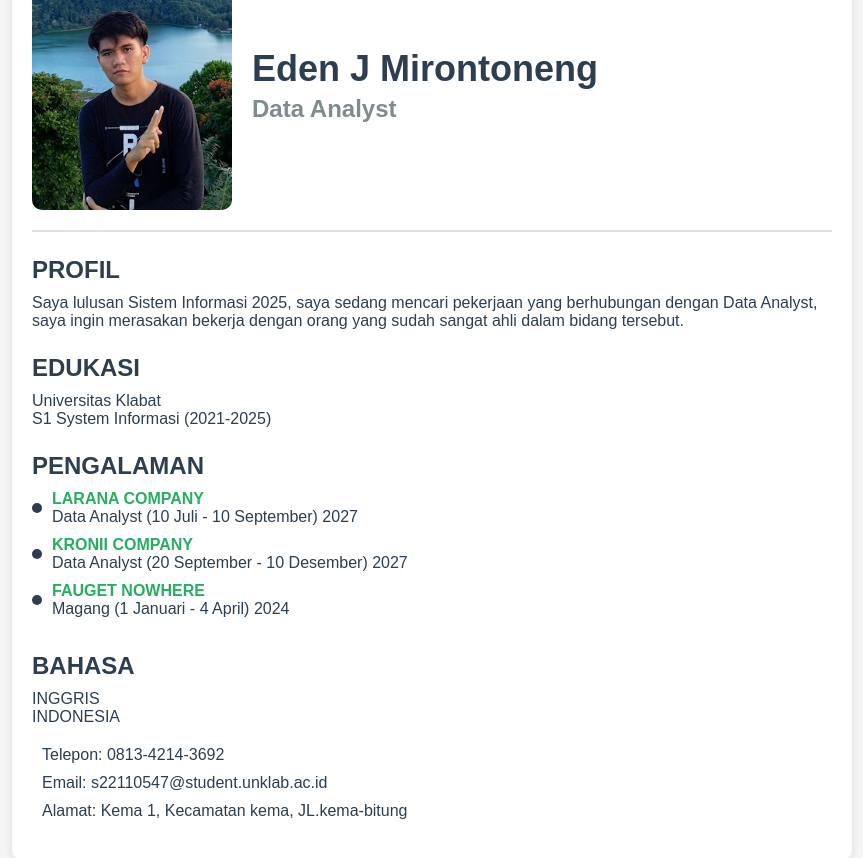
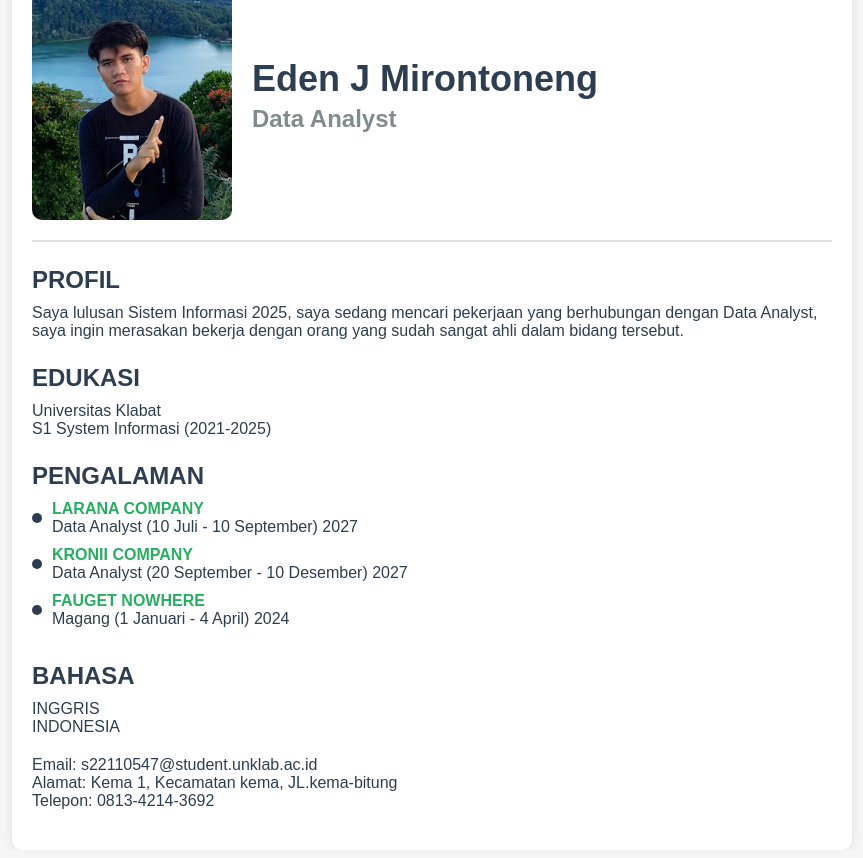
Before and after one commit to TokDalang1/mid-project-cv, a React (Create React App) app: page / in a window 1280 px wide. Shown: the whole page, without its empty margins (208-1071 px from the left). Built offline with nearby package versions, Linux system fonts and the light colour scheme.

Commit message:
adding new components

```diff
--- a/src/App.js
+++ b/src/App.js
@@ -1,80 +1,68 @@
 import "./App.css";
+import ContactInfoNumb from "./Components/ContactInfoNum";
+import Header from "./Components/Header";
 function App() {
   return (
-    <body>
-      <div class="container">
-        <div class="header">
-          <img
-            alt="my photo"
-            height="250"
-            src="images/Screenshot 2024-11-12 230633.png"
-            width="200"
-          />
-          <div class="info">
-            <h1>Eden J Mirontoneng</h1>
-            <h2>Data Analyst</h2>
-          </div>
-        </div>
-        <div class="section">
+    <div className="container">
+      <Header />
+      <div className="section">
         <h3>PROFIL</h3>
         <p>
-            Saya lulusan Sistem Informasi 2025, saya sedang mencari pekerjaan
-            yang berhubungan dengan Data Analyst, saya ingin merasakan bekerja
-            dengan orang yang sudah sangat ahli dalam bidang tersebut.
+          Saya lulusan Sistem Informasi 2025, saya sedang mencari pekerjaan yang
+          berhubungan dengan Data Analyst, saya ingin merasakan bekerja dengan
+          orang yang sudah sangat ahli dalam bidang tersebut.
         </p>
       </div>
-        <div class="section">
+      <div className="section">
         <h3>EDUKASI</h3>
         <p>Universitas Klabat</p>
         <p>S1 System Informasi (2021-2025)</p>
       </div>
-        <div class="section">
+      <div className="section">
         <h3>PENGALAMAN</h3>
-          <div class="experience">
-            <div class="item">
-              <div class="dot"></div>
-              <div class="details">
+        <div className="experience">
+          <div className="item">
+            <div className="dot" />
+            <div className="details">
               <span>LARANA COMPANY</span>
               Data Analyst (10 Juli - 10 September) 2027
             </div>
           </div>
-            <div class="item">
-              <div class="dot"></div>
-              <div class="details">
+          <div className="item">
+            <div className="dot" />
+            <div className="details">
               <span>KRONII COMPANY</span>
               Data Analyst (20 September - 10 Desember) 2027
             </div>
           </div>
-            <div class="item">
-              <div class="dot"></div>
-              <div class="details">
+          <div className="item">
+            <div className="dot" />
+            <div className="details">
               <span>FAUGET NOWHERE</span>
               Magang (1 Januari - 4 April) 2024
             </div>
           </div>
         </div>
       </div>
-        <div class="section">
+      <div className="section">
         <h3>BAHASA</h3>
         <p>INGGRIS</p>
         <p>INDONESIA</p>
       </div>
-        <div class="section">
-          <div class="contact-info">
-            <i class="fas fa-phone"></i>
-            <p>Telepon: 0813-4214-3692</p>
-          </div>
-          <div class="contact-info">
-            <i class="fas fa-envelope"></i>
+      <div className="section">
+        <contactinfonum>
+          <div className="contact-info">
+            <i className="fas fa-envelope" />
             <p>Email: s22110547@student.unklab.ac.id</p>
           </div>
-          <div class="contact-info">
-            <i class="fas fa-map-marker-alt"></i>
+          <div className="contact-info">
+            <i className="fas fa-map-marker-alt" />
             <p>Alamat: Kema 1, Kecamatan kema, JL.kema-bitung</p>
           </div>
+          <ContactInfoNumb />
+        </contactinfonum>
       </div>
     </div>
-    </body>
   );
 }
 
--- /dev/null
+++ b/src/Components/ContactInfoNum/index.js
@@ -0,0 +1,9 @@
+const ContactInfoNumb = () => {
+  return (
+    <div className="contactInfoNumb">
+      <i className="fas fa-phone" />
+      <p>Telepon: 0813-4214-3692</p>
+    </div>
+  );
+};
+export default ContactInfoNumb;
--- /dev/null
+++ b/src/Components/Header/index.js
@@ -0,0 +1,17 @@
+const Header = () => {
+  return (
+    <div className="header">
+      <img
+        alt="my photo"
+        height={250}
+        src="images/Screenshot 2024-11-12 230633.png"
+        width={200}
+      />
+      <div className="info">
+        <h1>Eden J Mirontoneng</h1>
+        <h2>Data Analyst</h2>
+      </div>
+    </div>
+  );
+};
+export default Header;
--- a/src/index.css
+++ b/src/index.css
@@ -54,12 +54,12 @@ body {
   color: #2c3e50;
   margin: 0;
 }
-.section .contact-info {
+.section .contact-info .contactInfoNumb {
   display: flex;
   align-items: center;
   margin-top: 10px;
 }
-.section .contact-info i {
+.section .contact-info .contactInfoNumb i {
   margin-right: 10px;
   color: #2c3e50;
 }
```
Also changed, not shown: src/index.js (+7 -6 lines), src/Components/Section/index.js (added). Lines whose indentation alone changed are shown as unchanged.
